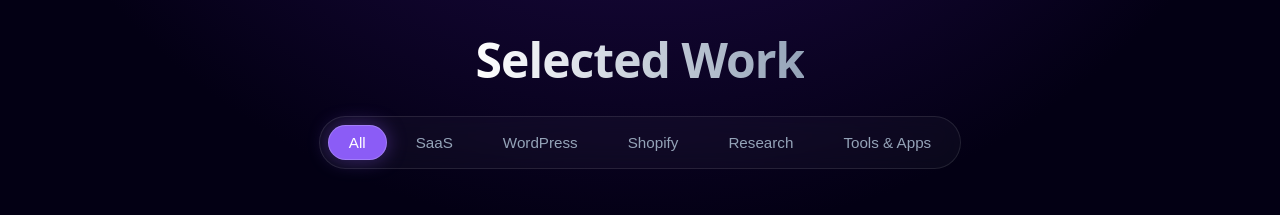
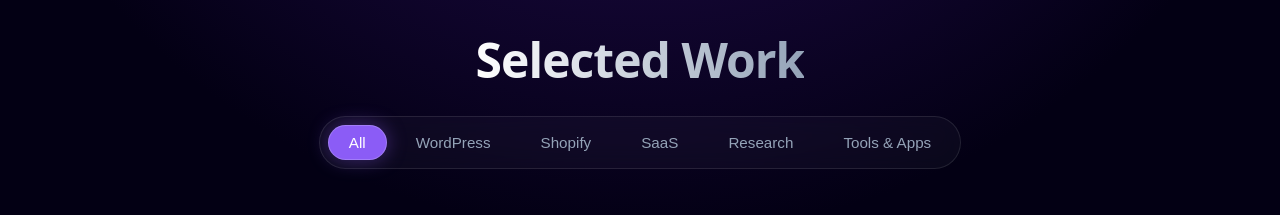
Before and after one commit to AmmarAsif-cmd/Porfolio, a React (Vite) app: page / in a window 1280 px wide. Shown: the part 1280-1495 px from the top of the page. Built offline with nearby package versions, Linux system fonts and the light colour scheme.

Commit message:
Update project layout to 2 columns and reorder filters

```diff
--- a/src/components/sections/Projects.module.css
+++ b/src/components/sections/Projects.module.css
@@ -71,8 +71,8 @@
 /* Grid Layout */
 .grid {
     display: grid;
-    grid-template-columns: repeat(3, 1fr);
-    /* 3 Columns on Desktop */
+    grid-template-columns: repeat(2, 1fr);
+    /* 2 Columns on Desktop */
     gap: var(--space-8);
 }
 
--- a/src/components/sections/Projects.tsx
+++ b/src/components/sections/Projects.tsx
@@ -78,7 +78,7 @@
     );
 };
 
-const CATEGORIES: Category[] = ['All', 'SaaS', 'WordPress', 'Shopify', 'Research', 'Tools & Apps'];
+const CATEGORIES: Category[] = ['All', 'WordPress', 'Shopify', 'SaaS', 'Research', 'Tools & Apps'];
 
 const Projects: React.FC = () => {
     const [activeCategory, setActiveCategory] = useState<Category>('All');
```
